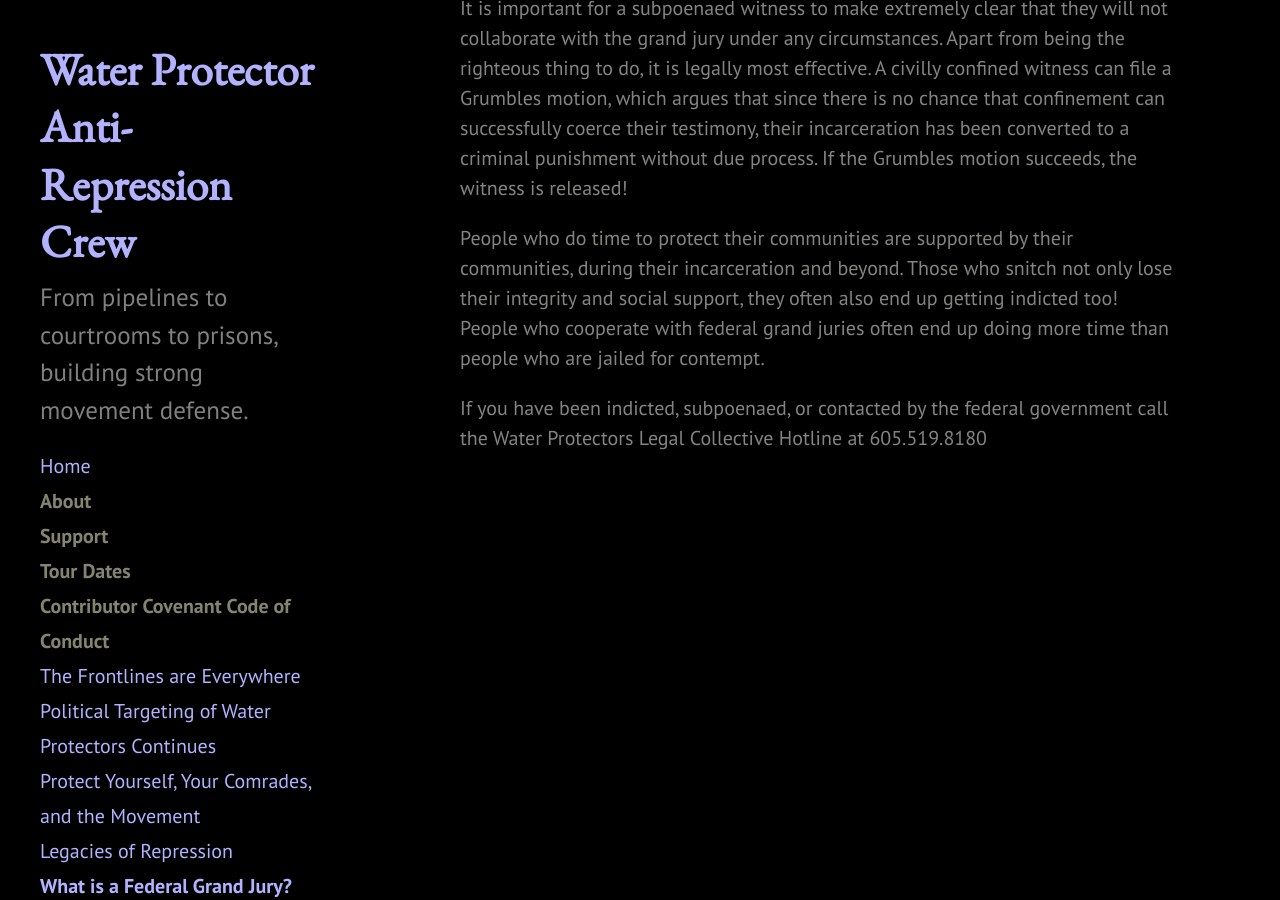
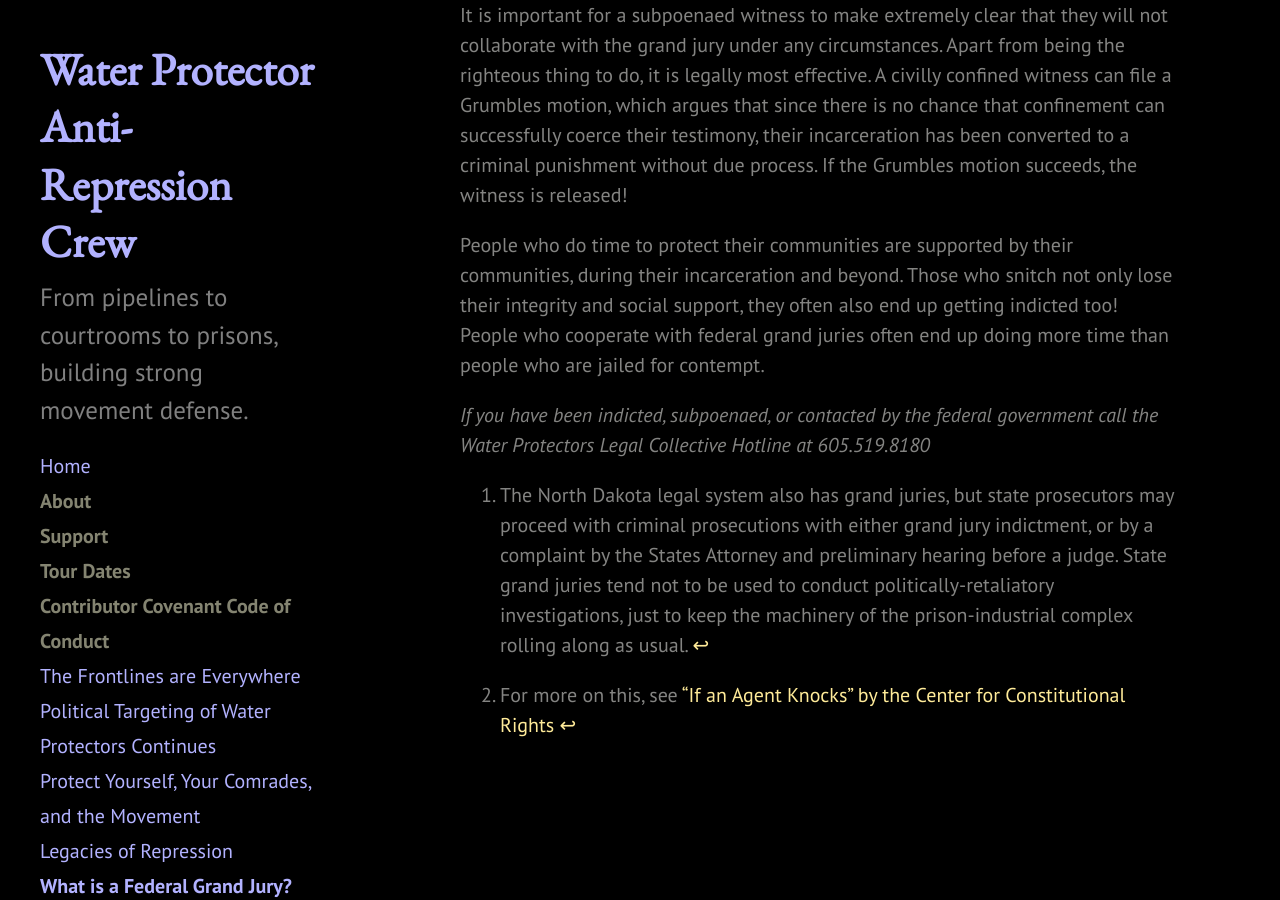
Before and after one commit to veryeli/antirepressioncrew, a Jekyll site: the page built from _posts/2016-02-02-what-is-a-grand-jury.md, in a window 1280 px wide and 900 px high, scrolled down 4215 px. Built offline with Jekyll 4.4.1, drawn with Linux system fonts in a browser that asks for light colours.

Commit message:
add footnotes to grand jury section

```diff
--- a/_posts/2016-02-02-what-is-a-grand-jury.md
+++ b/_posts/2016-02-02-what-is-a-grand-jury.md
@@ -45,4 +45,8 @@
 
 People who do time to protect their communities are supported by their communities, during their incarceration and beyond. Those who snitch not only lose their integrity and social support, they often also end up getting indicted too! People who cooperate with federal grand juries often end up doing more time than people who are jailed for contempt.
 
-If you have been indicted, subpoenaed, or contacted by the federal government call the Water Protectors Legal Collective Hotline at 605.519.8180
+*If you have been indicted, subpoenaed, or contacted by the federal government call the Water Protectors Legal Collective Hotline at 605.519.8180*
+
+[^prosecution]:  The North Dakota legal system also has grand juries, but state prosecutors may proceed with criminal prosecutions with either grand jury indictment, or by a complaint by the States Attorney and preliminary hearing before a judge. State grand juries tend not to be used to conduct politically-retaliatory investigations, just to keep the machinery of the prison-industrial complex rolling along as usual.
+
+[^knock]: For more on this, see [“If an Agent Knocks” by the Center for Constitutional Rights](https://ccrjustice.org/sites/default/files/assets/files/CCR_If_An_Agent_Knocks.pdf)
```
Also changed, not shown: other parts of _posts/2016-02-02-what-is-a-grand-jury.md (+2 -2 lines), _posts/2016-01-01-resources.md (+2 -2 lines).
